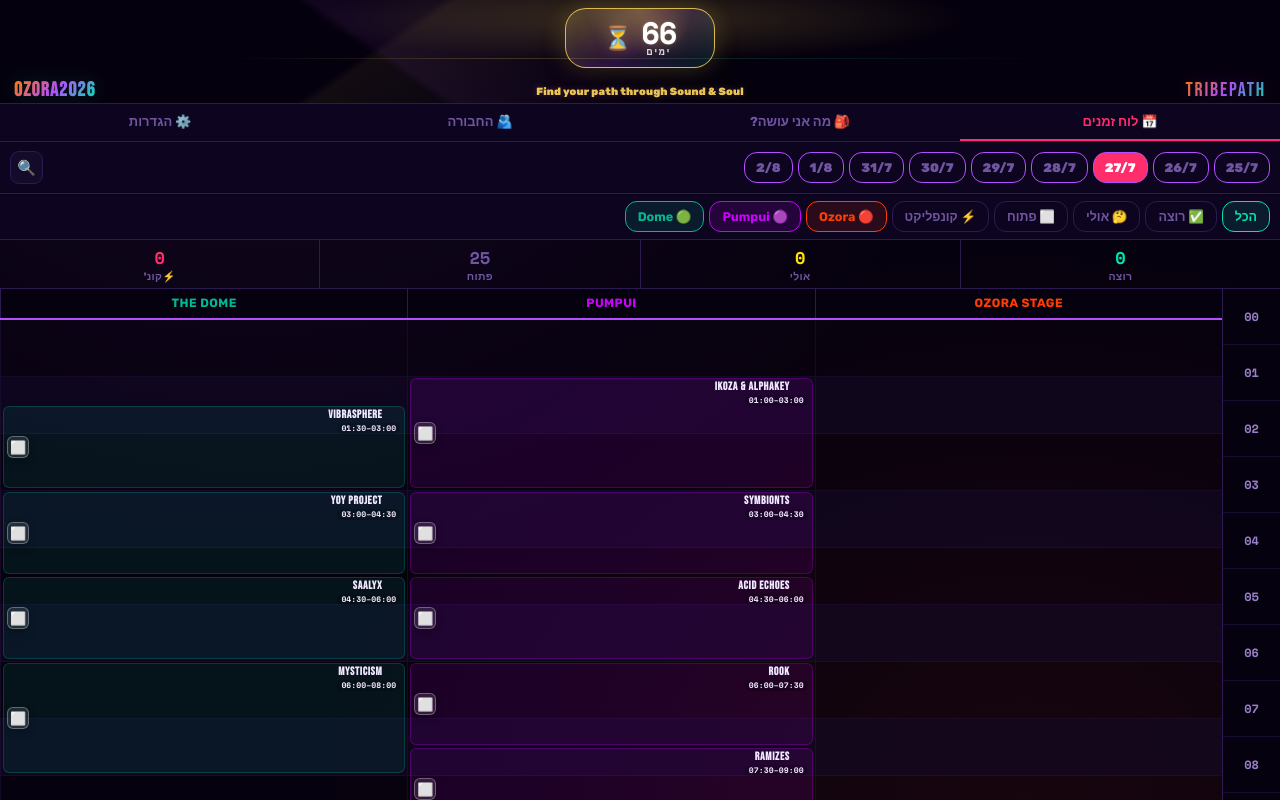
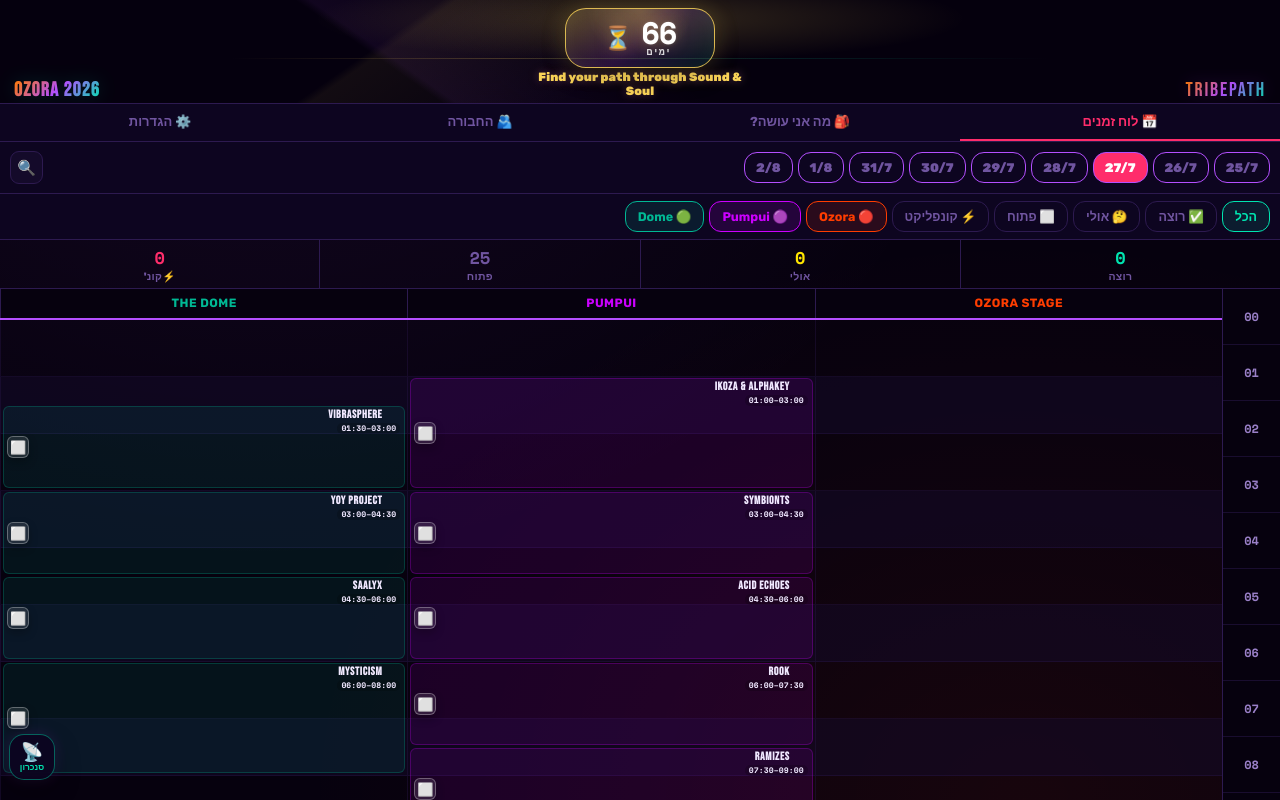
Before and after one commit to alonybusiness-max/TribePath, a plain HTML site: page index.html in a window 1280 px wide. Drawn offline with nearby package versions, Linux system fonts and the light colour scheme.

Commit message:
Improve header festival name and slogan readability
Updated festival name and slogan for clarity in the header.

```diff
--- a/index.html
+++ b/index.html
@@ -5,8 +5,8 @@
 <meta name="viewport" content="width=device-width, initial-scale=1.0, user-scalable=no">
 <meta name="apple-mobile-web-app-capable" content="yes">
 <meta name="theme-color" content="#06010e">
-<!-- Ozora v7.19A14 HEADER FESTIVAL NAME + SLOGAN: sync removed from header, ozora2026 in festival slot, slogan under countdown -->
-<title>TribePath — ozora2026 — v7.19A14 Header Festival Name + Slogan</title>
+<!-- Ozora v7.19A17 HEADER SLOGAN READABILITY: updates slogan text and improves header slogan readability; no timeline changes -->
+<title>TribePath — OZORA 2026 — v7.19A17 Header Slogan Readability</title>
 <link href="https://fonts.googleapis.com/css2?family=Bebas+Neue&family=Rubik:wght@300;400;500;700;900&family=Space+Mono:wght@400;700&display=swap" rel="stylesheet">
 <style>
 :root{
@@ -1590,7 +1590,7 @@
 /* ── v7.19A14 — Header Festival Name + Slogan ──
    Header-only correction:
    - removes the sync button from the header location.
-   - puts ozora2026 in the left festival slot.
+   - puts Ozora 2026 in the left festival slot.
    - puts the slogan under the countdown.
    No timeline, tabs, artist selection, search, dates or sync logic changed. */
 nav.header-countdown-layout{
@@ -1683,6 +1683,78 @@
   }
 }
 
+
+/* ── v7.19A16 — Floating Sync Only ──
+   Small correction over v7.19A15: remove the ⚙️ settings shortcut from the floating dock,
+   keep only 📡 manual sync. Settings tab remains for later QA.
+   No timeline, artist cards, search, dates or selection logic changed. */
+.floating-tools-dock{
+  position:fixed!important;
+  left:calc(env(safe-area-inset-left, 0px) + 9px)!important;
+  bottom:calc(env(safe-area-inset-bottom, 0px) + 20px)!important;
+  z-index:170!important;
+  display:flex!important;
+  flex-direction:column!important;
+  gap:8px!important;
+  pointer-events:auto!important;
+}
+.floating-tool-btn{
+  width:46px!important;
+  height:46px!important;
+  min-width:46px!important;
+  min-height:46px!important;
+  border-radius:15px!important;
+  border:1px solid rgba(255,255,255,.18)!important;
+  background:rgba(13,5,32,.92)!important;
+  color:var(--text)!important;
+  display:flex!important;
+  align-items:center!important;
+  justify-content:center!important;
+  flex-direction:column!important;
+  padding:4px 3px!important;
+  font-family:'Rubik',sans-serif!important;
+  font-weight:900!important;
+  box-shadow:0 10px 24px rgba(0,0,0,.34),0 0 15px rgba(180,79,255,.14)!important;
+  backdrop-filter:blur(10px)!important;
+  cursor:pointer!important;
+  user-select:none!important;
+  -webkit-user-select:none!important;
+  touch-action:manipulation!important;
+}
+.floating-tool-btn:active{transform:scale(.94)!important;}
+.floating-tool-btn .ico{font-size:18px!important;line-height:1!important;margin-bottom:2px!important;}
+.floating-tool-btn .mini{font-size:8.5px!important;line-height:1!important;white-space:nowrap!important;}
+.floating-tool-btn.sync{border-color:rgba(0,229,176,.42)!important;color:var(--teal)!important;}
+.floating-tool-btn.sync .mini{color:var(--teal)!important;}
+@media(max-width:380px){
+  .floating-tools-dock{left:calc(env(safe-area-inset-left, 0px) + 6px)!important;bottom:calc(env(safe-area-inset-bottom, 0px) + 16px)!important;gap:7px!important;}
+  .floating-tool-btn{width:42px!important;height:42px!important;min-width:42px!important;min-height:42px!important;border-radius:14px!important;}
+  .floating-tool-btn .ico{font-size:17px!important;}
+  .floating-tool-btn .mini{font-size:7.8px!important;}
+}
+
+
+/* ── v7.19A17 — Header Slogan Readability ──
+   Header-only polish: slogan text updated to “Find your path through Sound & Soul”
+   and made slightly clearer. No timeline, tabs, sync logic, artist cards, search or dates changed. */
+nav.header-countdown-layout .header-slogan{
+  max-width:240px!important;
+  font-size:12px!important;
+  font-weight:950!important;
+  letter-spacing:.12px!important;
+  line-height:1.12!important;
+  color:rgba(255,216,90,.98)!important;
+  text-shadow:0 0 12px rgba(255,216,90,.26),0 0 9px rgba(180,79,255,.18)!important;
+}
+@media(max-width:380px){
+  nav.header-countdown-layout .header-slogan{
+    max-width:170px!important;
+    font-size:9.8px!important;
+    line-height:1.08!important;
+    font-weight:950!important;
+  }
+}
+
 </style>
 </head>
 <body class="tab-timeline">
@@ -1692,7 +1764,7 @@
   <div class="logo">TribePath</div>
   <button type="button" class="top-countdown-chip header-countdown-chip" id="headerCountdownBtn" onclick="jumpToFestivalClock()" title="זמן פסטיבל"><span class="ico" id="headerCountdownIcon">⏳</span><span class="mini" id="headerCountdownText"><span class="count-number">--</span><span class="count-label">ימים</span></span></button>
   <div class="header-slogan">Find your path through Sound &amp; Soul</div>
-  <div class="header-festival-name">ozora2026</div>
+  <div class="header-festival-name">Ozora 2026</div>
 </nav>
 
 <div class="tabs">
@@ -1701,6 +1773,14 @@
   <div class="tab" onclick="switchTab('friends',this)">🫂 החבורה</div>
   <div class="tab" onclick="switchTab('setup',this)">⚙️ הגדרות</div>
 </div>
+
+<!-- v7.19A16 FLOATING SYNC ONLY — sync shortcut only, settings tab stays -->
+<div class="floating-tools-dock" id="floatingToolsDock" aria-label="כלים מהירים">
+  <button type="button" class="floating-tool-btn sync" id="syncBtn" onclick="doSync()" title="סנכרון ידני">
+    <span class="ico">📡</span><span class="mini">סנכרון</span>
+  </button>
+</div>
+
 
 <!-- ═══ TIMELINE PANEL ═══ -->
 <div class="panel on" id="panel-timeline">
@@ -1896,7 +1976,7 @@
 
 <script>
 // ══════════════════════════════════════════
-// ozora2026 DATA — extracted from images
+// OZORA 2026 DATA — extracted from images
 // Days: 1=27Jul(Mon) 2=28Jul(Tue) 3=29Jul(Wed) 4=30Jul(Thu) 5=31Jul(Fri) 6=1Aug(Sat) 7=2Aug(Sun)
 // Pumpui extra: Day-1=25Jul, Day0=26Jul, Day8=3Aug
 // We map: Day-1→day 0 special, Day0→day 0, Day8→day 8
@@ -2336,6 +2416,13 @@
   if(id==='timeline') renderTimeline();
 }
 
+
+function openFloatingSettings(){
+  const setupTab=[...document.querySelectorAll('.tab')].find(t=>t.textContent.includes('הגדרות'));
+  switchTab('setup', setupTab || null);
+  toast('⚙️ הגדרות נפתחו. הטאב נשאר כגיבוי עד שהסרגל יעבור QA.');
+}
+
 function buildDayTabs(){
   const el = document.getElementById('daytabs');
   el.innerHTML = '';
@@ -3486,7 +3573,7 @@
 // ══════════════════════════════════════════
 // GOOGLE SHEETS SYNC
 // ══════════════════════════════════════════
-const GAS_CODE = `// ozora2026 Festival Sync + Admin Light
+const GAS_CODE = `// Ozora 2026 Festival Sync + Admin Light
 // Deploy: Extensions→Apps Script→Deploy as Web app
 // Execute as: Me | Access: Anyone
 //
```
